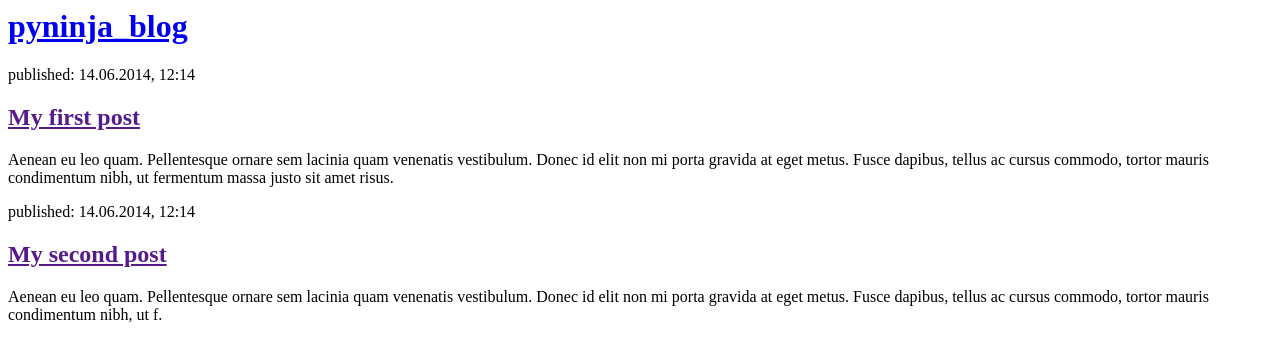
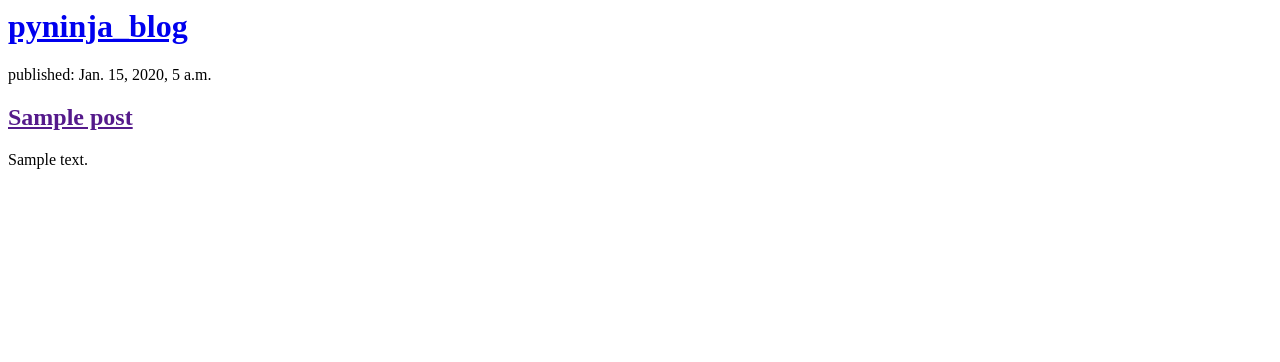
Before and after one commit to MicroCrusher/my-first-blog, a Django app: page / in a window 1280 px wide. Shown: the top 362 px of the page. Run offline with Django 3.2, Linux system fonts and the light colour scheme; tables that the repository leaves empty hold one stand-in row (values such as "Sample post").

Commit message:
Modified templates to display posts from database.

```diff
--- a/blog/templates/blog/post_list.html
+++ b/blog/templates/blog/post_list.html
@@ -8,16 +8,21 @@
             <h1><a href="/">pyninja_blog</a></h1>
         </div>
 
+
+        {% for post in posts %}
         <div>
-            <p>published: 14.06.2014, 12:14</p>
-            <h2><a href="">My first post</a></h2>
-            <p>Aenean eu leo quam. Pellentesque ornare sem lacinia quam venenatis vestibulum. Donec id elit non mi porta gravida at eget metus. Fusce dapibus, tellus ac cursus commodo, tortor mauris condimentum nibh, ut fermentum massa justo sit amet risus.</p>
+
+         <div>
+
+        <p>published: {{ post.published_date }}</p>
+        <h2><a href="">{{ post.title }}</a></h2>
+        <p>{{ post.text|linebreaksbr }}</p>
+
+         </div>
+
+{% endfor %}
+
         </div>
 
-        <div>
-            <p>published: 14.06.2014, 12:14</p>
-            <h2><a href="">My second post</a></h2>
-            <p>Aenean eu leo quam. Pellentesque ornare sem lacinia quam venenatis vestibulum. Donec id elit non mi porta gravida at eget metus. Fusce dapibus, tellus ac cursus commodo, tortor mauris condimentum nibh, ut f.</p>
-        </div>
-    </body>
+            </body>
 </html>
--- a/blog/views.py
+++ b/blog/views.py
@@ -1,5 +1,8 @@
 from django.shortcuts import render
+from .models import Post
+from django.utils import timezone
 
 # Create your views here.
 def post_list(request):
-    return render(request, 'blog/post_list.html', {})
+    posts = Post.objects.filter(published_date__lte=timezone.now()).order_by('published_date')
+    return render(request, 'blog/post_list.html', {'posts': posts})
```
